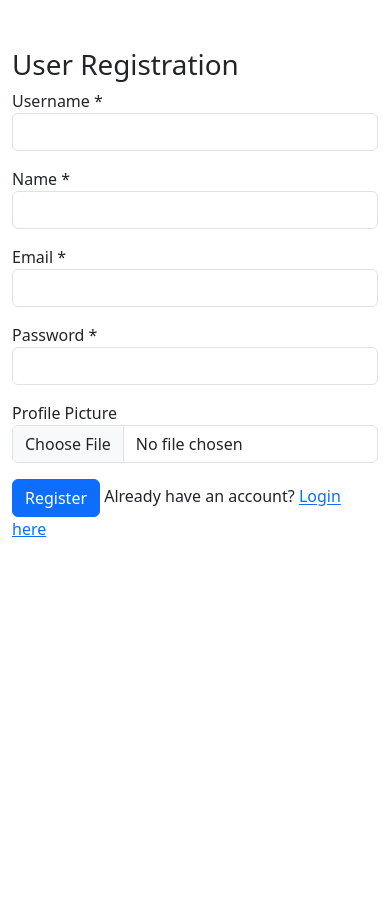
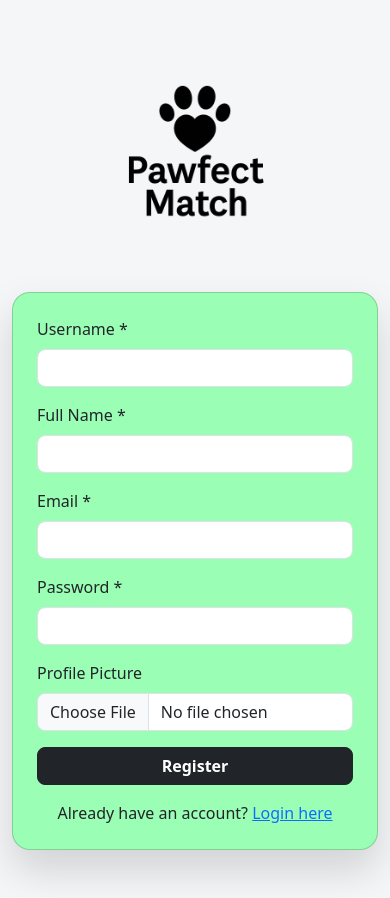
Before and after one commit to bayram1230/BE26_Project_PawfectMatch, a PHP site: page /php/login/register.php in a window 390 px wide. Before the commit the page ends 537 px from the top, so only its background shows below. Run offline with PHP 8.4, Linux system fonts and the light colour scheme.

Commit message:
Verbessere das Login- und Registrierungsformular mit responsivem Design und verbesserten Stilen

```diff
--- a/php/login/register.php
+++ b/php/login/register.php
@@ -94,54 +94,100 @@ if (isset($_POST["register"])) {
 ?>
 
 <!DOCTYPE html>
-<html lang='en'>
+<html lang="en">
 <head>
-    <meta charset='UTF-8'>
-    <title>Register</title>
-    <link href='https://cdn.jsdelivr.net/npm/bootstrap@5.3.8/dist/css/bootstrap.min.css' rel='stylesheet'>
+    <meta charset="UTF-8">
+    <title>Create Account</title>
+    <meta name="viewport" content="width=device-width, initial-scale=1.0">
+
+    <link href="https://cdn.jsdelivr.net/npm/bootstrap@5.3.8/dist/css/bootstrap.min.css" rel="stylesheet">
+
+    <style>
+        body {
+            background: #f4f6f8;
+        }
+        .register-card {
+            border-radius: 18px;
+            box-shadow: 0 20px 40px rgba(0,0,0,0.15);
+            background: #9affb4;
+        }
+        .register-card input {
+            border-radius: 8px;
+        }
+        .register-btn {
+            border-radius: 8px;
+            font-weight: 600;
+        }
+    </style>
 </head>
 <body>
 
-<div class='container my-5'>
-    <h1>User Registration</h1>
+<div class="container my-5">
+
+    <!-- TITLE -->
+    <h1 class="text-center mb-4 fw-bold">
+    <img
+        src="../../img/logo-black.png"
+        alt="Pawfect Match Logo"
+        style="max-width: 220px; height: auto;"
+    >
+</h1>
+
+    <div class="row justify-content-center">
+        <div class="col-md-6 col-lg-5">
+
+            <div class="card register-card p-4">
+
                 <?= $success ?? "" ?>
 
                 <form method="post" enctype="multipart/form-data">
 
-        <div class='mb-3'>
-            <label>Username *</label>
-            <input type='text' class='form-control' name='username' value='<?= $username ?? "" ?>'>
-            <p class='text-danger'><?= $usernameError ?? "" ?></p>
-        </div>
-
-        <div class='mb-3'>
-            <label>Name *</label>
-            <input type='text' class='form-control' name='name' value='<?= $name ?? "" ?>'>
-            <p class='text-danger'><?= $nameError ?? "" ?></p>
-        </div>
-
-        <div class='mb-3'>
-            <label>Email *</label>
-            <input type='text' class='form-control' name='email' value='<?= $email ?? "" ?>'>
-            <p class='text-danger'><?= $emailError ?? "" ?></p>
-        </div>
-
-        <div class='mb-3'>
-            <label>Password *</label>
-            <input type='password' class='form-control' name='password'>
-            <p class='text-danger'><?= $passwordError ?? "" ?></p>
+                    <div class="mb-3">
+                        <label class="form-label">Username *</label>
+                        <input type="text" class="form-control" name="username" value="<?= $username ?? "" ?>">
+                        <small class="text-danger"><?= $usernameError ?? "" ?></small>
                     </div>
 
                     <div class="mb-3">
-        <label>Profile Picture</label>
+                        <label class="form-label">Full Name *</label>
+                        <input type="text" class="form-control" name="name" value="<?= $name ?? "" ?>">
+                        <small class="text-danger"><?= $nameError ?? "" ?></small>
+                    </div>
+
+                    <div class="mb-3">
+                        <label class="form-label">Email *</label>
+                        <input type="email" class="form-control" name="email" value="<?= $email ?? "" ?>">
+                        <small class="text-danger"><?= $emailError ?? "" ?></small>
+                    </div>
+
+                    <div class="mb-3">
+                        <label class="form-label">Password *</label>
+                        <input type="password" class="form-control" name="password">
+                        <small class="text-danger"><?= $passwordError ?? "" ?></small>
+                    </div>
+
+                    <div class="mb-3">
+                        <label class="form-label">Profile Picture</label>
                         <input type="file" class="form-control" name="picture">
                     </div>
 
-        <button type='submit' name='register' class='btn btn-primary'>Register</button>
-        <span>Already have an account? <a href='login.php'>Login here</a></span>
+                    <button type="submit" name="register" class="btn btn-dark w-100 register-btn">
+                        Register
+                    </button>
+
+                    <p class="text-center mt-3 mb-0">
+                        Already have an account?
+                        <a href="login.php">Login here</a>
+                    </p>
 
                 </form>
+
             </div>
+
+        </div>
+    </div>
+</div>
+
 <script src="https://cdn.jsdelivr.net/npm/bootstrap@5.3.8/dist/js/bootstrap.bundle.min.js"></script>
 </body>
 </html>
```
Also changed, not shown: php/login/login.php (+59 -10 lines). Lines whose indentation alone changed are shown as unchanged.
